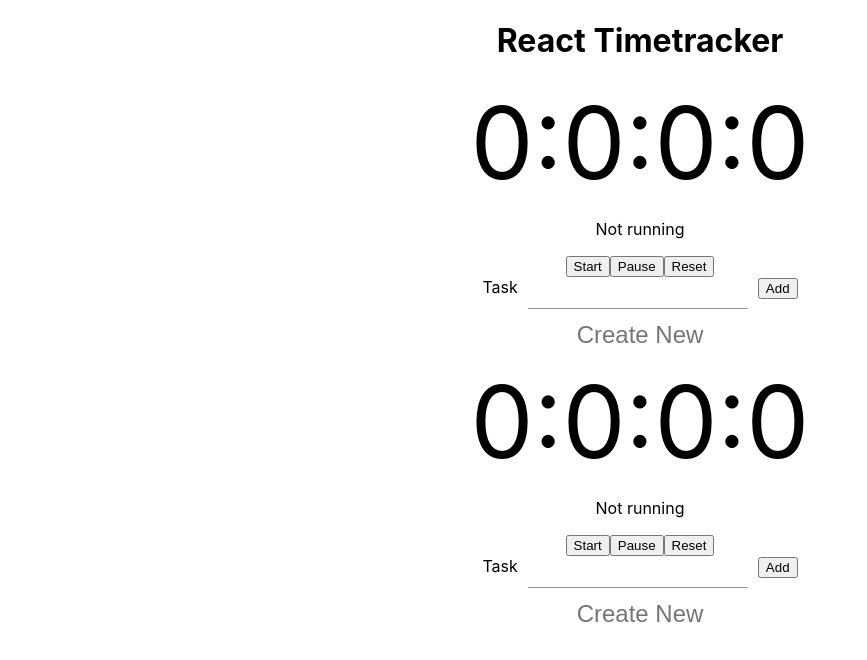
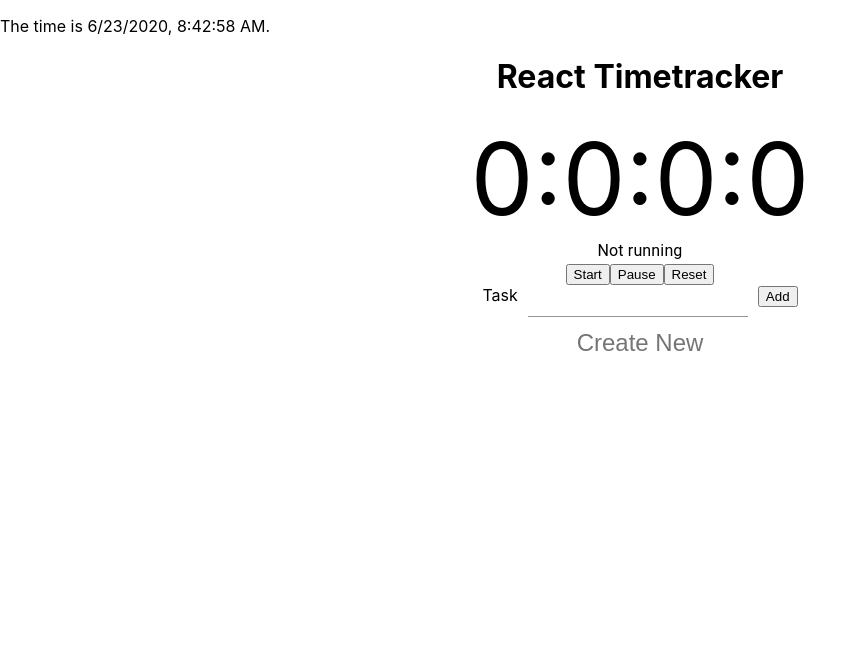
Before and after one commit to Benriez/timeTracker, a React (Create React App) app: page / in a window 1280 px wide. Shown: the top 660 px of the page, without its empty margins (0-867 px from the left). Built offline with nearby package versions, Linux system fonts and the light colour scheme.

Commit message:
changed app.js

```diff
--- a/src/App.js
+++ b/src/App.js
@@ -1,6 +1,8 @@
 import React from 'react';
 import { useStopwatch } from 'react-timer-hook';
 import {IconButton, TextField} from "@material-ui/core";
+import Typography from "@material-ui/core/Typography"
+import Clock from "./components/Clock";
 
 function MyStopwatch() {
   const {
@@ -20,7 +22,7 @@ function MyStopwatch() {
       <div style={{fontSize: '100px'}}>
         <span>{days}</span>:<span>{hours}</span>:<span>{minutes}</span>:<span>{seconds}</span>
       </div>
-      <p>{isRunning ? 'Running' : 'Not running'}</p>
+      <Typography>{isRunning ? 'Running' : 'Not running'}</Typography>
       <button onClick={start}>Start</button>
       <button onClick={pause}>Pause</button>
       <button onClick={reset}>Reset</button>
@@ -29,7 +31,7 @@ function MyStopwatch() {
           Task
           <TextField style={{margin: '0 10px'}} type="text" name="task" />
         </label>
-        <input type="submit" value="Add" />
+        <button onClick={reset}>Add</button>
       </form>
       <IconButton onClick={start}>Create New</IconButton>
     </div>
@@ -40,9 +42,11 @@ export default function App() {
 
   return (
     <div>
+      <Clock />
       <h1 style={{textAlign: 'center'}}>React Timetracker</h1>
       <MyStopwatch />
-      <MyStopwatch />
+
+
     </div>
   );
 }
```
Also changed, not shown: src/components/Timer.js (deleted, +0 -36 lines).
